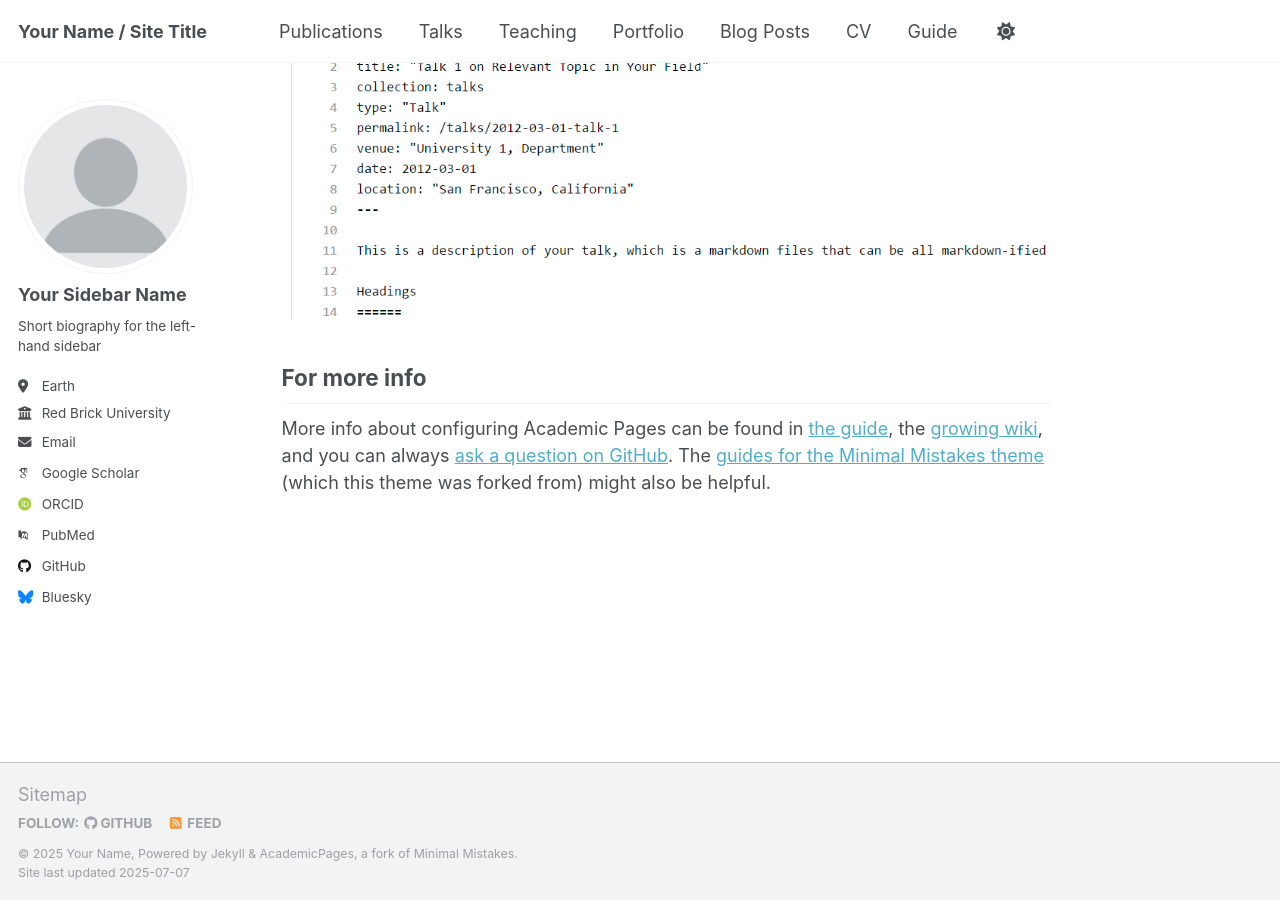
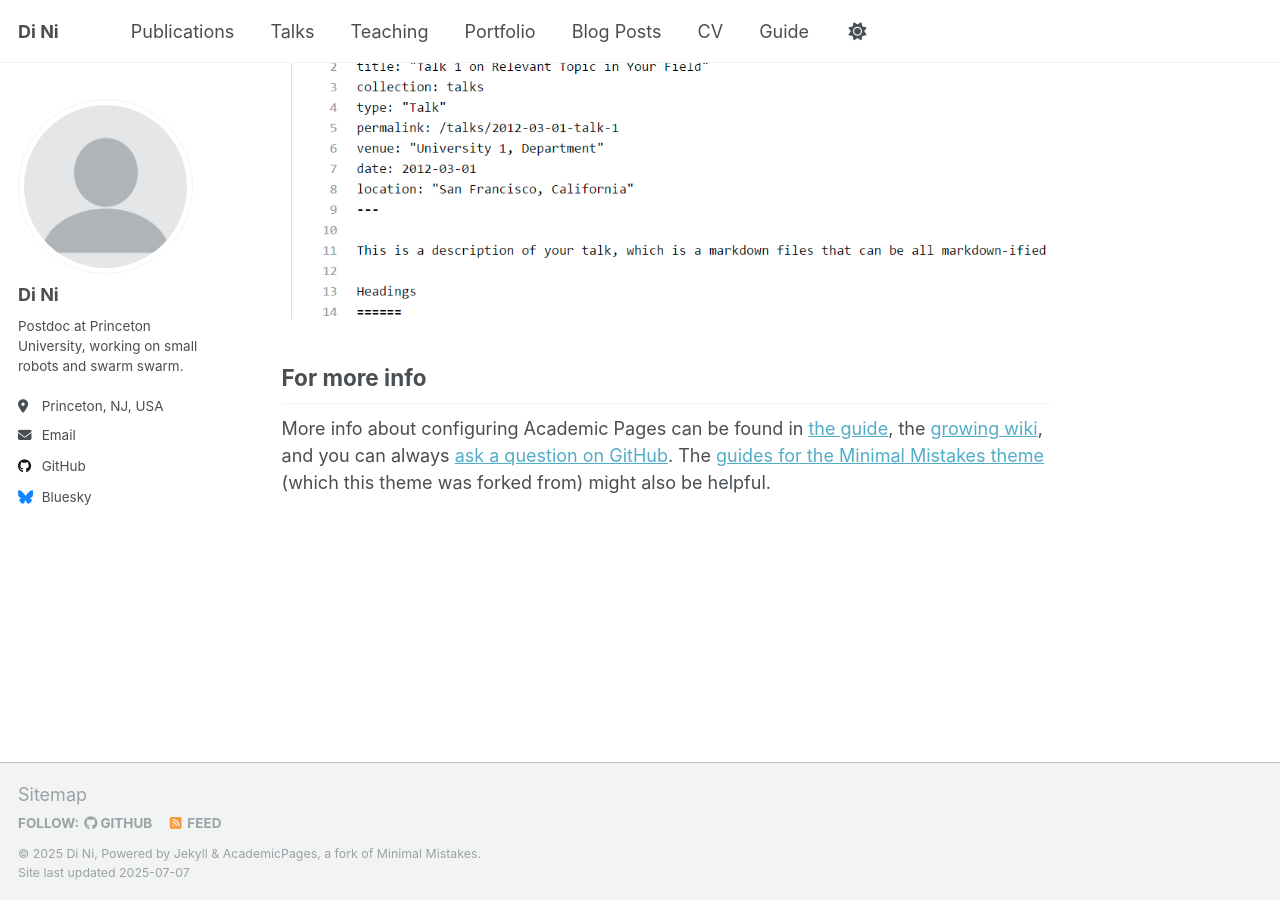
Before and after one commit to di-ni/di-ni.github.io, a Jekyll site: the page built from _pages/about.md, in a window 1280 px wide and 900 px high, scrolled down 2880 px. Built offline with Jekyll 4.4.1, drawn with Linux system fonts in a browser that asks for light colours; some web fonts are replaced; a script that is not in the unit is left out.

Commit message:
Update _config.yml

```diff
--- a/_config.yml
+++ b/_config.yml
@@ -9,13 +9,13 @@
 # Basic Site Settings
 locale                   : "en-US"
 site_theme               : "default"
-title                    : "Your Name / Site Title"
+title                    : "Di Ni"
 title_separator          : "-"
-name                     : &name "Your Name"
-description              : &description "personal description"
-url                      : https://academicpages.github.io # the base hostname & protocol for your site e.g. "https://[your GitHub username].github.io" or if you already have some other page hosted on Github then use "https://[your GitHub username].github.io/[Your Repo Name]"
+name                     : &name "Di Ni"
+# description              : &description "personal description"
+url                      : https://di-ni.github.io # the base hostname & protocol for your site e.g. "https://[your GitHub username].github.io" or if you already have some other page hosted on Github then use "https://[your GitHub username].github.io/[Your Repo Name]"
 baseurl                  : "" # the subpath of your site, e.g. "/blog"
-repository               : "academicpages/academicpages.github.io"
+repository               : "di-ni/di-ni.github.io"
 
 # Site Author - The following control what appear as part of the author content on the side bar.
 #               If a field is blank the icon and link will not appear, otherwise it will be shown.
@@ -23,22 +23,22 @@ repository               : "academicpages/academicpages.github.io"
 author:
   # Biographic information
   avatar           : "profile.png"
-  name             : "Your Sidebar Name"
+  name             : "Di Ni"
   pronouns         : # example: "she/her"
-  bio              : "Short biography for the left-hand sidebar"
-  location         : "Earth"
-  employer         : "Red Brick University"
+  bio              : "Postdoc at Princeton University, working on small robots and swarm swarm."
+  location         : "Princeton, NJ, USA"
+  # employer         : "Red Brick University"
   uri              : # URL
-  email            : "none@example.org"
+  email            : "dn8856@princeton.edu"
 
   # Academic websites
   academia         : # URL
   arxiv            : # URL - Update with the correct link to your profile
-  googlescholar    : "https://scholar.google.com/citations?user=PS_CX0AAAAAJ"
+  googlescholar    : # "https://scholar.google.com/citations?user=PS_CX0AAAAAJ"
   impactstory      : # URL
-  orcid            : "http://orcid.org/yourorcidurl"
+  orcid            : # "http://orcid.org/yourorcidurl"
   semantic         : # URL
-  pubmed           : "https://www.ncbi.nlm.nih.gov/pubmed/?term=john+snow"
+  pubmed           : # "https://www.ncbi.nlm.nih.gov/pubmed/?term=john+snow"
   researchgate     : # URL
   scopus           : # URL
 
```
